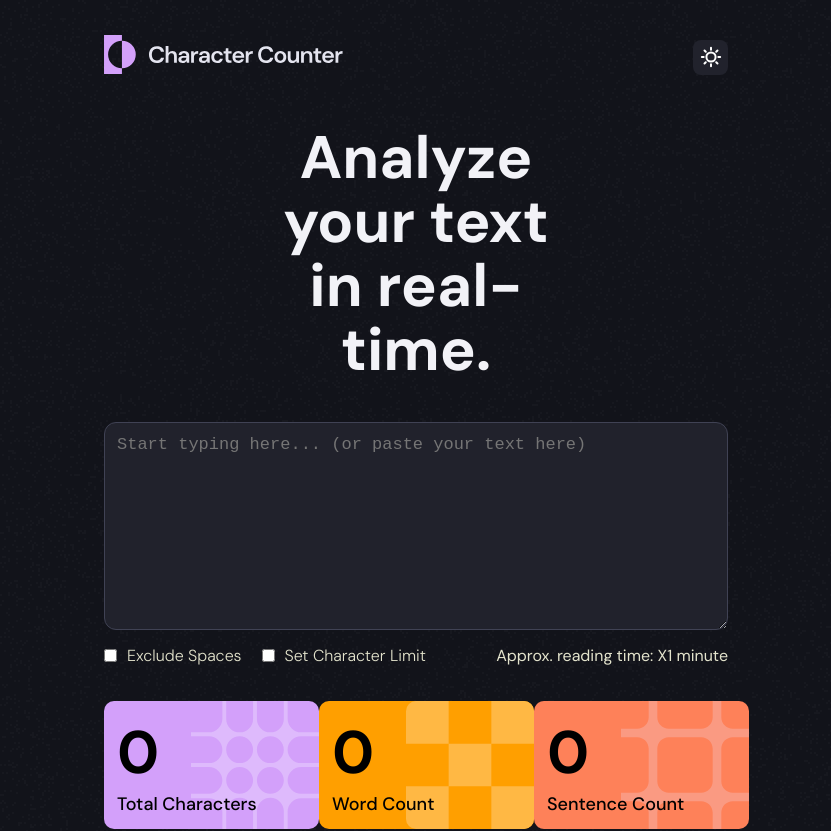
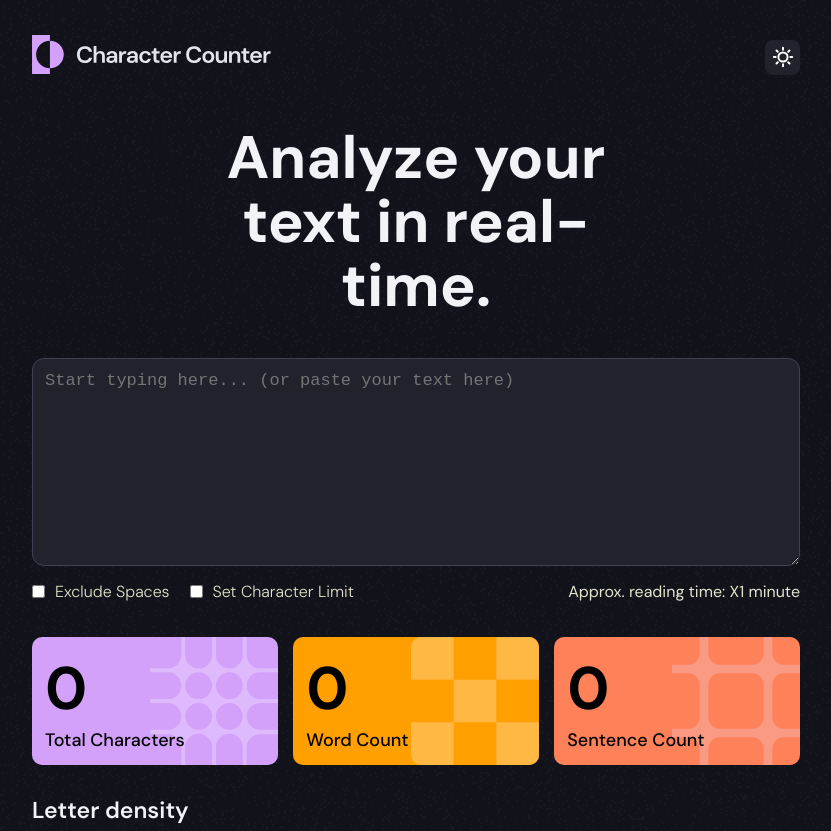
Before and after one commit to Demzy06/character-counter, a React (Create React App) app: page / in a window 1280 px wide. Shown: the top 831 px of the page, without its empty margins (224-1055 px from the left). Built offline with nearby package versions, Linux system fonts and the light colour scheme; a web font is replaced by a local one.

Commit message:
fixed a layout issue

```diff
--- a/src/index.css
+++ b/src/index.css
@@ -330,13 +330,14 @@
     margin-bottom: 20px;
     height: 8rem;
     border-radius: 10px;
-    width: 13.5rem;
+    width: 30%;
+    /* width: 13.5rem; */
     /* margin-top: 30px; */
   }
   .count-container > img {
     border-radius: 10px;
     height: 8rem;
-    margin-left: -70px;
+    margin-left: -74px;
   }
   .count-output {
     z-index: 1;
@@ -361,7 +362,8 @@
     width: 100%;
     height: 100%;
     background-image: url(assets/bg-dark-theme.png);
-    padding: 30px 20.5rem 30px 20.5rem;
+    padding: 30px 20% 30px 20%;
+    /* padding: 30px 20.5rem 30px 20.5rem; */
 
     font-family: "DM Sans", sans-serif;
     font-optical-sizing: auto;
@@ -509,13 +511,18 @@
     margin-bottom: 20px;
     height: 8rem;
     border-radius: 10px;
-    width: 19rem;
+    width: 32%;
+    /* width: 19rem; */
     /* margin-top: 30px; */
   }
+
   .count-container > img {
     border-radius: 10px;
     height: 8rem;
     margin-left: -70px;
+    /* height: auto;
+    display: block; */
+    /* width: 100%; */
   }
   .count-output {
     z-index: 1;
```
